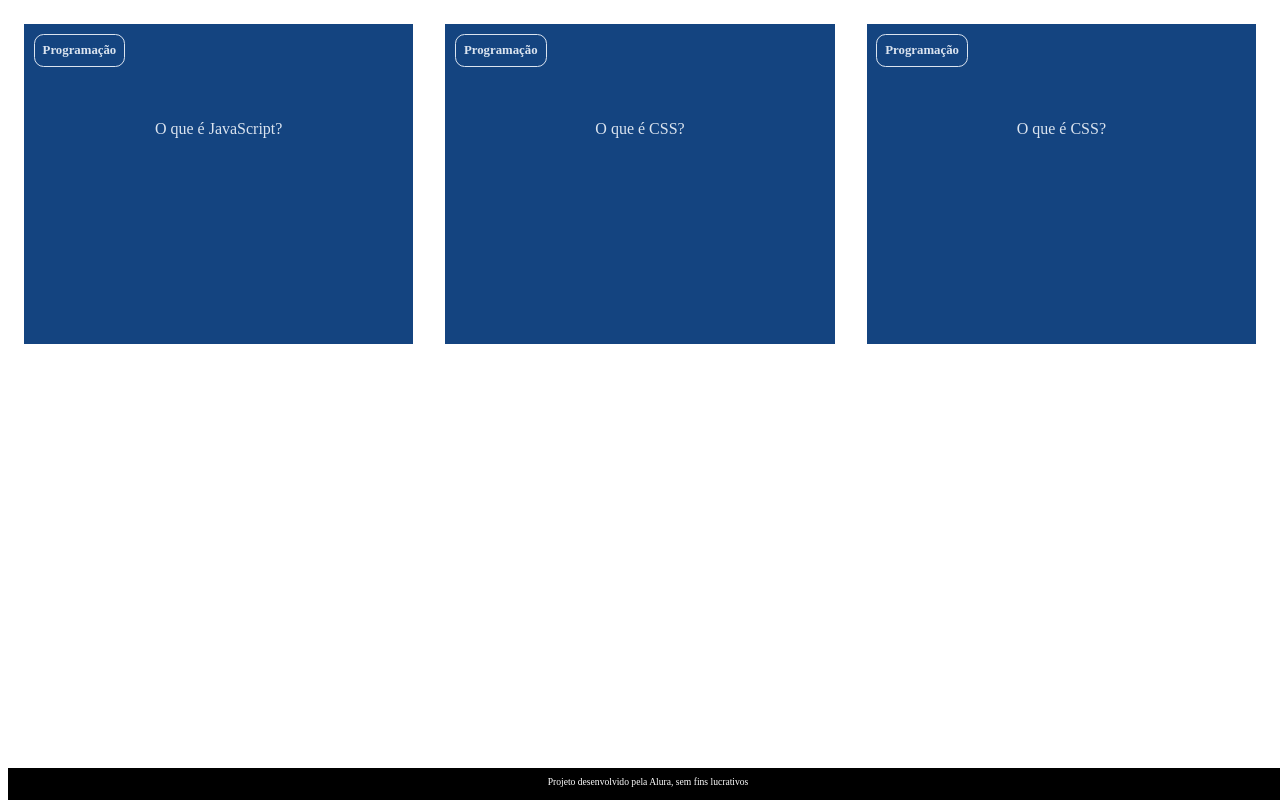
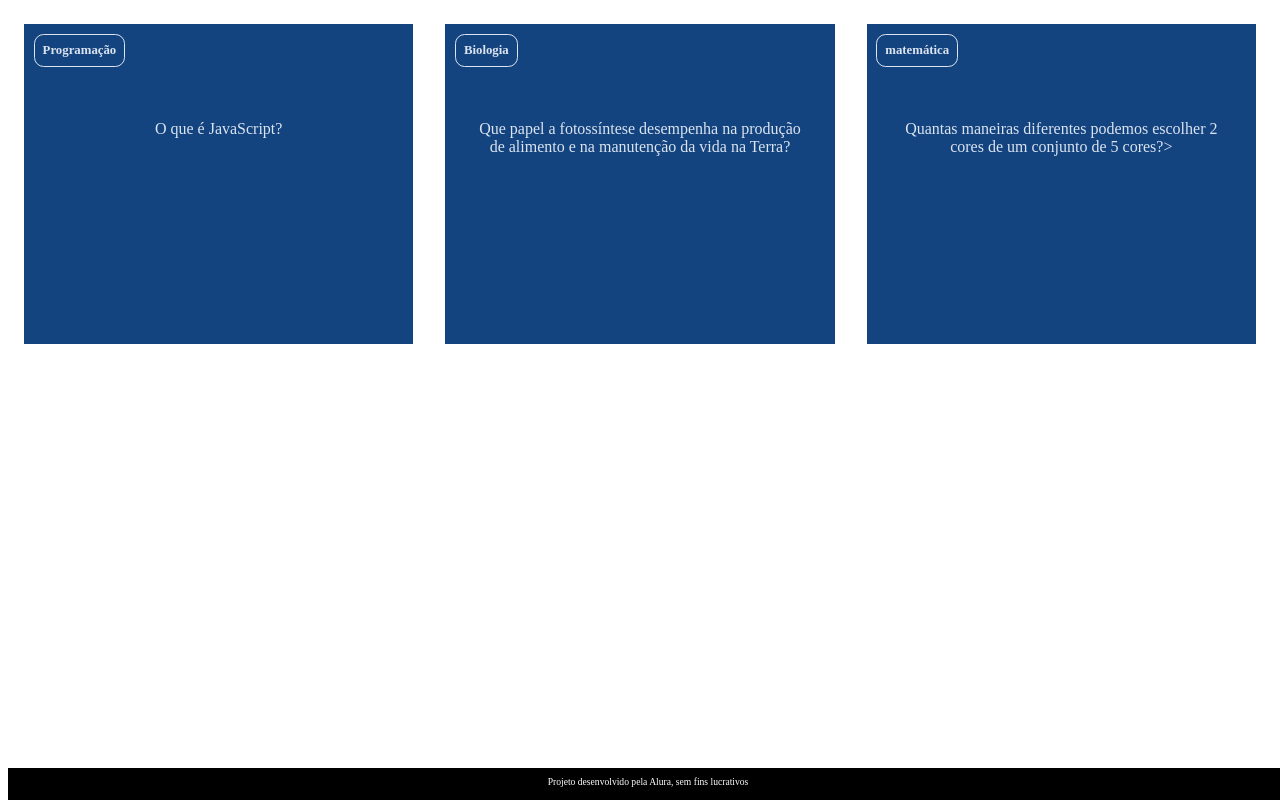
Before and after one commit to y4swin/flashcardd, a plain HTML site: page index.html in a window 1280 px wide. Drawn offline with Linux system fonts and the light colour scheme; files that its build step writes are made by us from their sources.

Commit message:
Add files via upload

```diff
--- a/index.html
+++ b/index.html
@@ -22,23 +22,25 @@
             </article>
             <article class="cartao">
                 <div class="cartao__conteudo">
-                    <h3>Programação</h3>
+                    <h3>Biologia</h3>
                     <div class="cartao__conteudo__pergunta">
-                        <p>O que é CSS?</p>
+                        <p>Que papel a fotossíntese desempenha na produção de alimento e na manutenção da vida na Terra?</p>
                     </div>
                     <div class="cartao__conteudo__resposta">
-                    <p>O CSS é uma linguagem de estilização</p>
+                    <p> A fotossíntese é o processo pelo qual as plantas e outros organismos fotoautotróficos
+                        convergem a energia luminosa em energia química na forma de glicose, que é utilizada como fonte de alimento.</p>
                     </div>
                 </div>
             </article>
             <article class="cartao">
                 <div class="cartao__conteudo">
-                    <h3>Programação</h3>
                     <div class="cartao__conteudo__pergunta">
-                        <p>O que é CSS?</p>
+                        <h3>matemática</h3>
+                    <div class="cartao__conteudo__pergunta">
+                        <p>Quantas maneiras diferentes podemos escolher 2 cores de um conjunto de 5 cores?></p>
                     </div>
                     <div class="cartao__conteudo__resposta">
-                    <p>O CSS é uma linguagem de estilização</p>
+                    <p></p>Existem 10 maneiras diferentes de escolher 2 cores de um conjunto de 5 cores.</p>
                     </div>
                 </div>
             </article>
--- a/style.css
+++ b/style.css
@@ -1,7 +1,7 @@
 :root {
     --text-color: #DBE4EF;
     --card-front-color: #144480;
-    --card-back-color: #020908;
+    --card-back-color: #00F4BF;
 }
 
 body {
```
